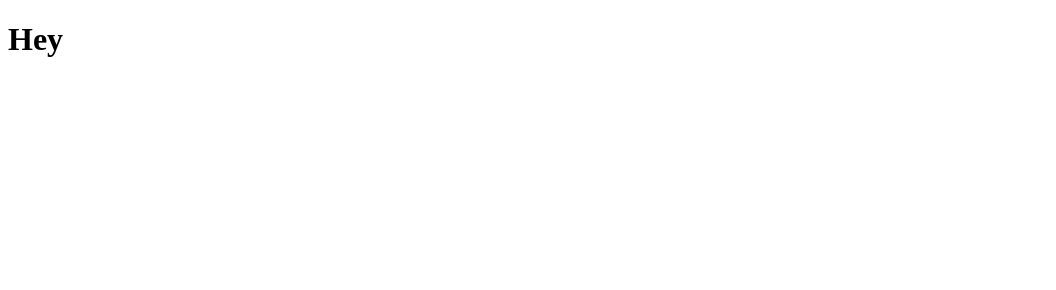
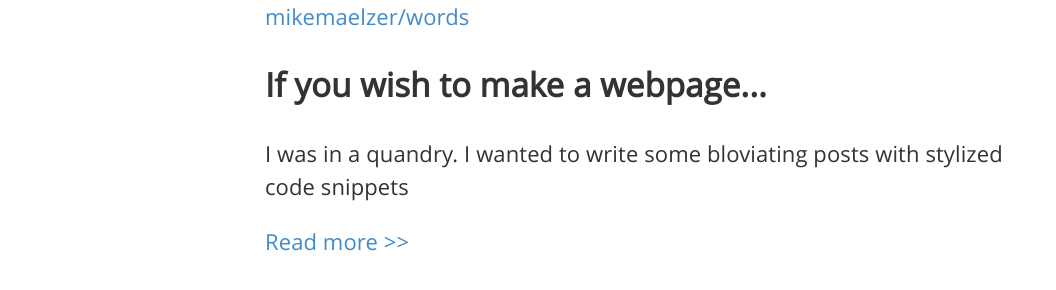
Before and after one commit to mmaelzer/mmaelzer.github.io, a plain HTML site: page index.html in a window 1280 px wide. Shown: the whole page, without its empty margins (0-1056 px from the left). Drawn offline with Linux system fonts and the light colour scheme.

Commit message:
Build a simple index.html file. Fix routes to static files.

```diff
--- a/index.html
+++ b/index.html
@@ -1,9 +1,24 @@
-<!doctype html>
 <html>
-  <head>
-    <title>mah blahg</title>
-  </head>
-  <body>
-    <h1>Hey</h1>
-  </body>
+<head>
+    <title>Words</title>
+    <link rel="stylesheet" href="static/styles.css">
+</head>
+<body style="font-family:'Open Sans'" class="container">
+  <div class="row heading">
+    <div class="brand col-xs-6 col-xs-offset-0 col-sm-5 col-sm-offset-1 col-md-4 col-md-offset-2">
+      <a href="http://words.mikemaelzer.com">mikemaelzer/words</a>
+    </div>
+    <div class="align-right col-xs-6 col-sm-5 col-md-4">
+
+    </div>
+  </div>
+  <div class="row">
+    <div class="col-xs-12 col-xs-offset-0 col-sm-10 col-sm-offset-1 col-md-8 col-md-offset-2">
+        <h2>If you wish to make a webpage...</h2>
+        <p>I was in a quandry. I wanted to write some bloviating posts with stylized code snippets</p>
+        <a href="If-you-wish-to-make-a-webpage.html">Read more >></a>
+    </div>
+  </div>
+<script src="static/bundle.js"></script>
+</body>
 </html>
```
Also changed, not shown: If-you-wish-to-make-a-webpage.html (+2 -2 lines), src/layout.html (+2 -2 lines).
